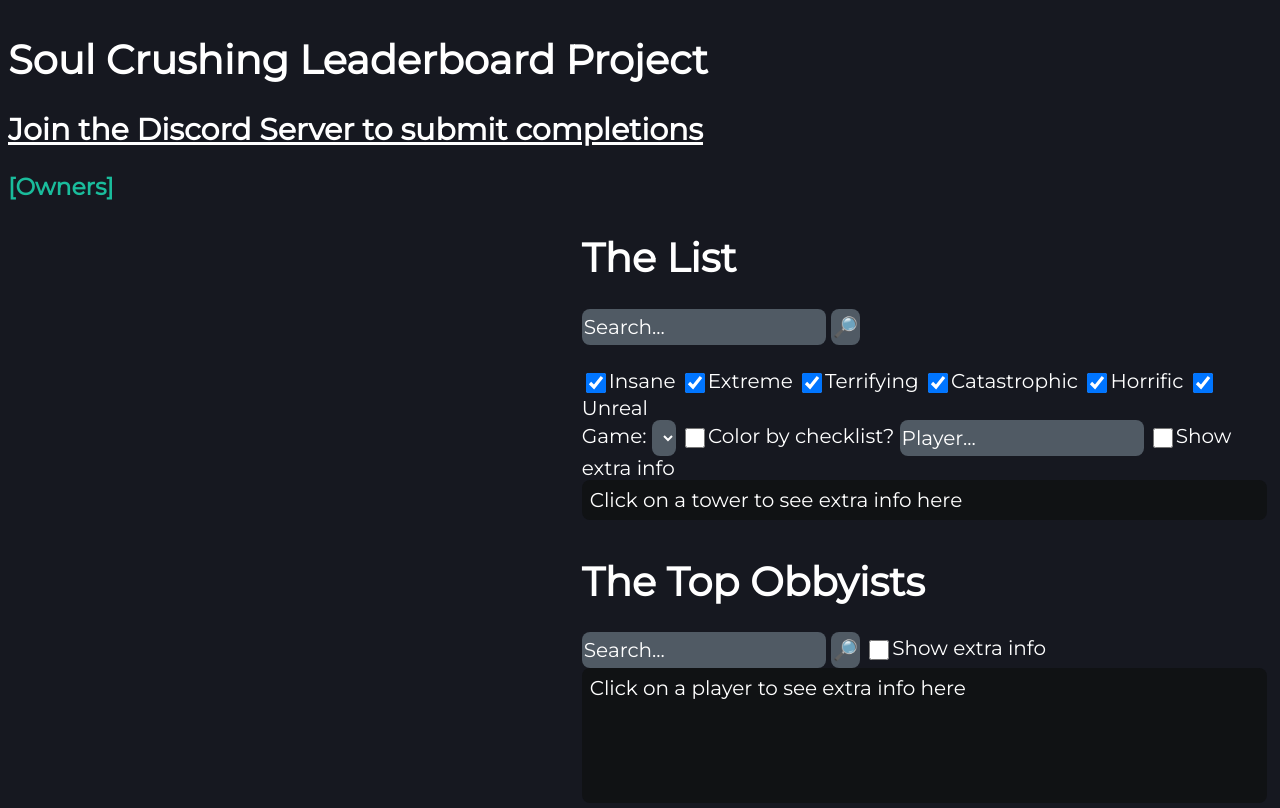
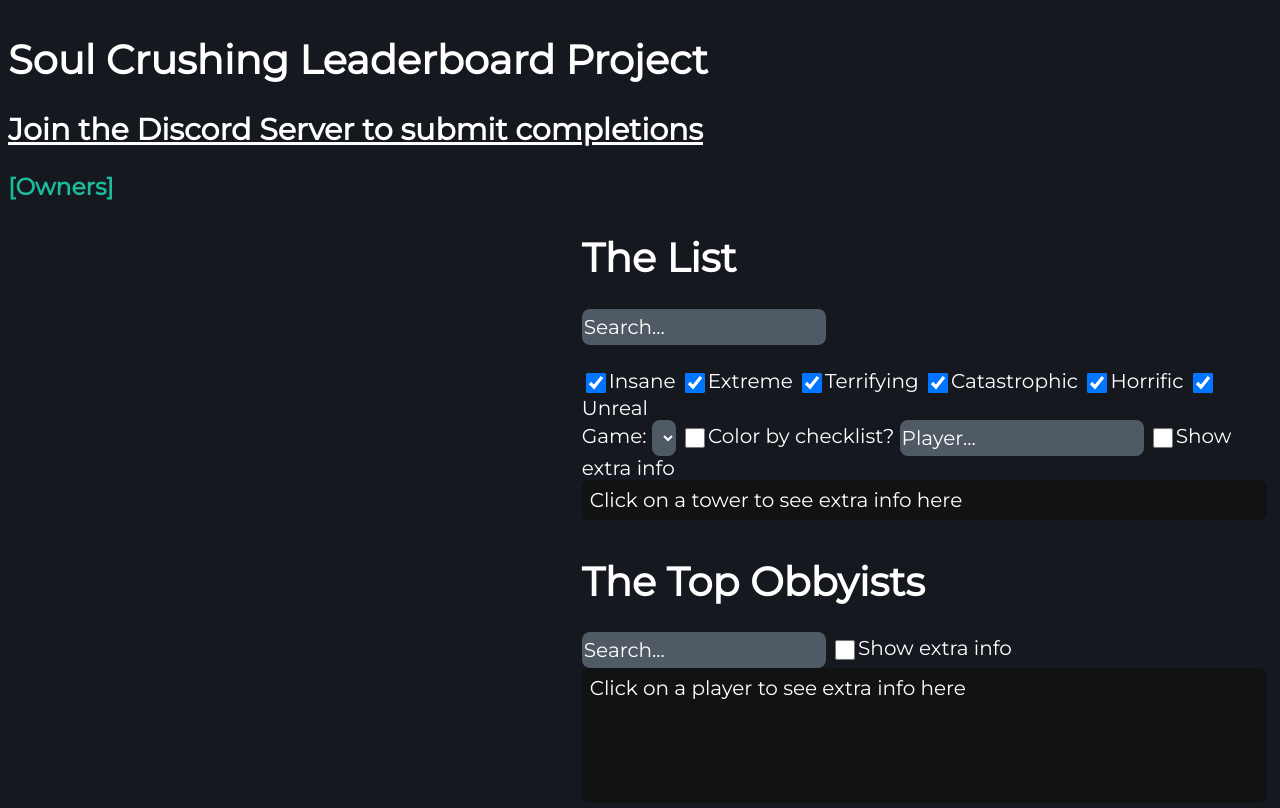
Before and after one commit to soulcrushingleaderboardproject/soulcrushingleaderboardproject.github.io, a Flask app: template templates/index.html in a window 1280 px wide. Run offline with Flask 3, Linux system fonts and the light colour scheme; the template is opened without the code that fills it, so the values that code supplies are empty; parts of the project's set-up code (start-up, migrations or seed data) failed here and were passed over.

Commit message:
remove search btn

```diff
--- a/static/style.css
+++ b/static/style.css
@@ -58,7 +58,7 @@ span {
     height: calc(100% - 40px);
 }
 
-#sclp-tower-search, #sclp-player-search, #search-button, #checklist-player, #game-select {
+#sclp-tower-search, #sclp-player-search, #checklist-player, #game-select {
     display: inline-block;
     vertical-align: middle;
     border: none;
--- a/templates/index.html
+++ b/templates/index.html
@@ -25,7 +25,6 @@
                 <div id="options">
                     <h1>The List</h1>
                     <input type="text" id="sclp-tower-search" placeholder="Search...">
-                    <button id="search-button" onclick="towers=search($('#sclp-tower-search').val());list_towers();">🔎</button>
                     <br><br>
                     <input type="checkbox" id="diff-8" onclick="towers=search($('#sclp-tower-search').val());list_towers();" checked>Insane
                     <input type="checkbox" id="diff-9" onclick="towers=search($('#sclp-tower-search').val());list_towers();" checked>Extreme
@@ -50,7 +49,6 @@
                 <div id="leaderboard-header">
                     <h1>The Top Obbyists</h1>
                     <input type="text" id="sclp-player-search" placeholder="Search...">
-                    <button id="search-button" onclick="completions=psearch($('#sclp-player-search').val());list_players();">🔎</button>
                     <input type="checkbox" id="extra-player-info" onclick="completions=psearch($('#sclp-player-search').val());list_players();">Show extra info
                 </div>
                 <div id="player-data">Click on a player to see extra info here</div>
```
